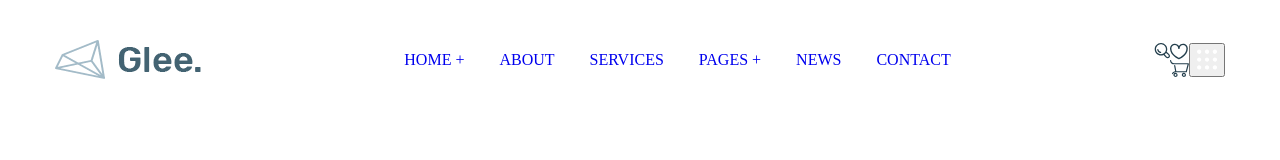
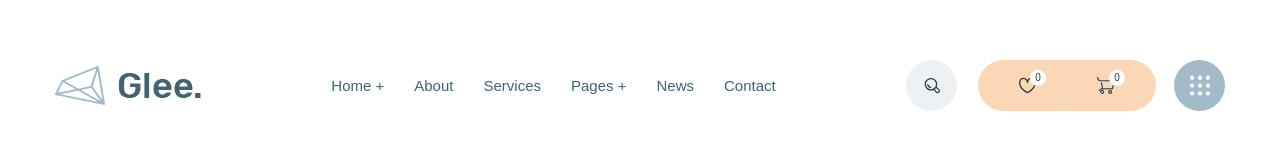
Before and after one commit to Alexandrbolshakov/glee, a website: page app/index.html in a window 1280 px wide. Drawn offline with nearby package versions, Linux system fonts and the light colour scheme; files that its build step writes are made by us from their sources.

Commit message:
add header

```diff
--- a/app/index.html
+++ b/app/index.html
@@ -39,7 +39,7 @@
                     </ul>
                 </nav>
                 <div class="user-nav">
-                    <a class="user-nav__link" href="#"><img src="images/icons/search.svg" alt="search-btn"></a>
+                    <a class="user-nav__search" href="#"><img src="images/icons/search.svg" alt="search-btn"></a>
                     <div class="user-nav__btns">
                         <a class="user-nav__btn" href="#">
                             <img src="images/icons/heart.svg" alt="heart-btn">
--- a/app/scss/_global.scss
+++ b/app/scss/_global.scss
@@ -1,6 +1,9 @@
 
 body{
     min-height: 100vh;
+    @extend %rubik-500;
+    font-size: 18px;
+    color: $main;
 }
 .container{
     margin: 0 auto;
--- a/app/scss/_vars.scss
+++ b/app/scss/_vars.scss
@@ -1,4 +1,8 @@
-$accent: #fe3e57;
+$nav: #436372;
+$main: #262626;
+$accent: #fcd7b6;
+$title: #191919;
+$grey: #a3bbc8;
 
 
 %rubik-400{
--- a/app/scss/style.scss
+++ b/app/scss/style.scss
@@ -4,7 +4,7 @@
 @import 'global';
 
 .header{
-    padding: 40px 0;
+    padding: 60px 0;
     &__inner{
         display: flex;
         justify-content: space-between;
@@ -16,37 +16,75 @@
         display: flex;
     }
     &__list-item + .menu__list-item{
-        padding-left: 35px;
+        padding-left: 30px;
     }
     &__list-link{
-        padding-bottom: 5px;
+        cursor: pointer;
+        @extend %rubik-500;
+        font-size: 15px;
+        line-height: 12px;
+        color: $nav;
+        padding: 5px 0;
         transition: all 0.3s;
-        text-transform: uppercase;
         &:hover{
+            border-bottom: 1px solid $main;
         }
-    }
-    &__list-link--active{
     }
 }
 .user-nav{
     display: flex;
-    &__link{
+    &__search{
+        width: 51px;
+        height: 51px;
+        background-color: rgba($grey, 0.2);
+        border-radius: 50%;
+        display: flex;
+        justify-content: center;
+        align-items: center;
+        margin-right: 21px;
+    }
+    &__btns{
+        width: 178px;
+        height: 51px;
+        background-color: #fcd7b6;
+        border-radius: 26px;
+        display: flex;
+        align-items: center;
+        justify-content: space-between;
+        padding: 0 11px;
+        margin-right: 18px;
+    }
+    &__btn{
+        padding: 10px 30px;
         position: relative;
-    }
-    &__link + .user-nav__link{
-        padding-left: 25px;
+        &:first-child{
+            border-right: 1px solid rgba(#fff, .2);
+        }
     }
     &__num{
         position: absolute;
-        width: 20px;
-        height: 20px;
+        width: 16px;
+        height: 16px;
         border-radius: 50%;
-        top: -9px;
-        right: -14px;
-        font-size: 12px;
-        color: #fff;
+        top: 3px;
+        right: 20px;
+        font-size: 10px;
+        color: #243f4d;
         text-align: center;
-        line-height: 20px;
+        line-height: 16px;
+        background-color: #fff;
+        @extend %rubik-400;
+    }
+    &__burger{
+        width: 51px;
+        height: 51px;
+        background-color: $grey;
+        border-radius: 50%;
+        border: none;
+        cursor: pointer;
+        display: flex;
+        align-items: center;
+        justify-content: center;
     }
 }
 
```
